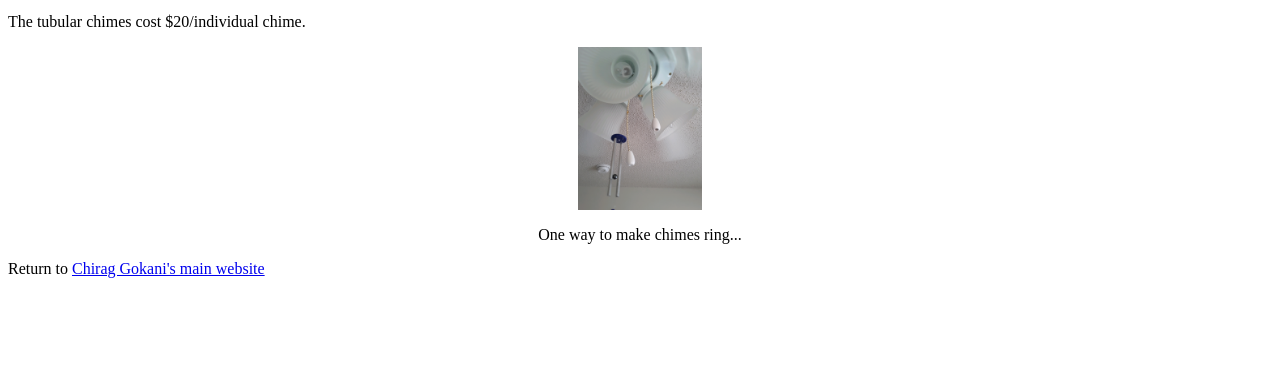
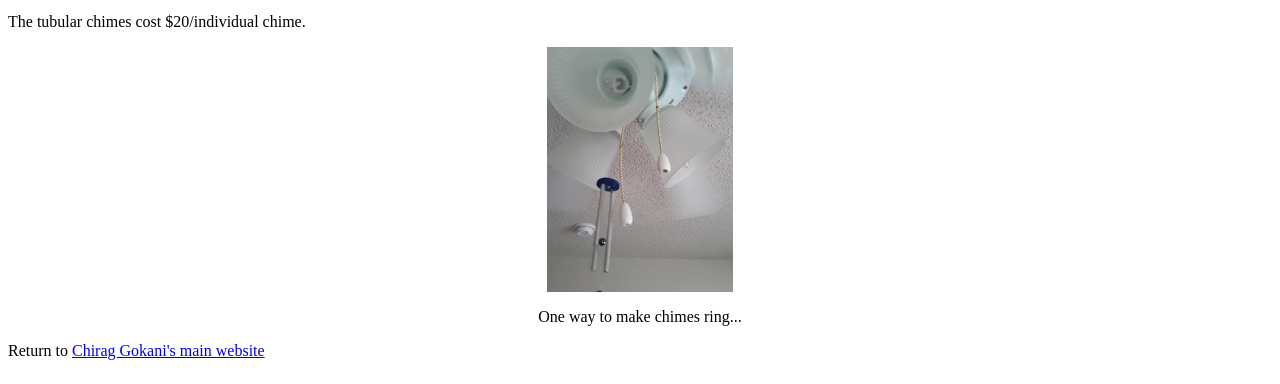
Before and after one commit to chiragokani/chimes, a plain HTML site: page index.html in a window 1280 px wide. Shown: the part 2443-2827 px from the top of the page. Before the commit the page ends 2745 px from the top, so only its background shows below. Drawn offline with Linux system fonts and the light colour scheme.

Commit message:
Update index.html

```diff
--- a/index.html
+++ b/index.html
@@ -42,7 +42,7 @@
 
 <p>The tubular chimes cost $20/individual chime.</p>
 
-<img src="one_way.jpeg" width="124" height="163" style = "display: block; margin-left: auto; margin-right: auto;"/>
+<img src="one_way.jpeg" width="186" height="245" style = "display: block; margin-left: auto; margin-right: auto;"/>
 <p align="middle">One way to make chimes ring...</p>
 
 <p>  </p>
```
